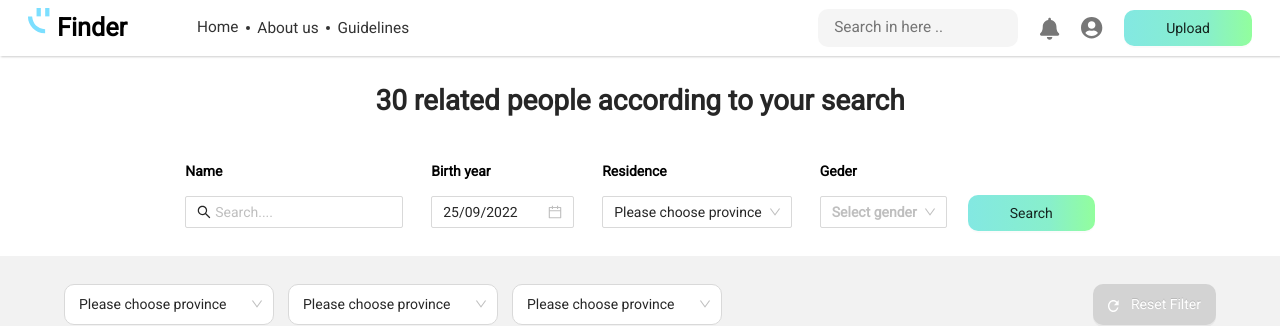
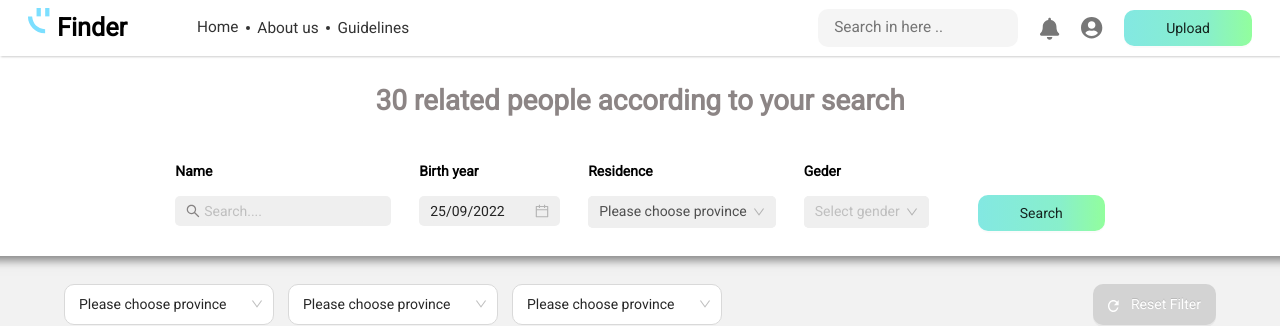
Before and after one commit to Finder-Application/webapp-ui, a React (Vite) app: page /search in a window 1280 px wide. Shown: the top 326 px of the page. Built offline with nearby package versions, Linux system fonts and the light colour scheme.

Commit message:
CSS UI header 5/10

```diff
--- a/src/pages/ReSearchPage/ReSearchPage.module.scss
+++ b/src/pages/ReSearchPage/ReSearchPage.module.scss
@@ -4,23 +4,51 @@
         position: relative;
         top: -2rem;
         padding: var(--space-header);
-        margin-bottom: var(--space-header);
-        margin: 0 -5rem;
+        margin-bottom: 2rem;
+        margin: 0 -5.5rem ;
+        filter: drop-shadow(0px 4px 4px rgba(0, 0, 0, 0.25)) drop-shadow(0px 4px 4px rgba(0, 0, 0, 0.25));
+
         .title {
             text-align: center;
             font-size: 2rem;
             font-weight: bold;
             padding-bottom: var(--space-header);
+            color: #8C8585;
         }
-        .optionSearch{
+        .header__options{
 
             display: flex;
             // width: fit-content;
             justify-content:center ;
-            .option{
-                margin-left: 2rem;
-                font-weight: bold;
+            font-weight: bold;
+            color: black;
+            &__search{
+                margin: 0 2rem;
+                // font-weight: bold;
+
+                span{
+                    border-radius: 5px;
+                    color: rgb(134, 131, 131);
+                    border: #fff;
+                    background-color: #EFEFEF;
+                    input{
+                        background-color: #EFEFEF;
+                        color: #4a4949;
+                    }
+                }
             }
+            &__birthdate, &__residence, &__gender {
+                margin-right:2rem;
+
+                div{
+                    border-radius: 5px;
+                   border: #fff;
+                   background-color: #EFEFEF;
+                   color: #4F4F4F;
+                }
+            }
+
+
             button{
                 position: relative;
                 margin: 0 2rem;
--- a/src/pages/ReSearchPage/ReSearchPage.tsx
+++ b/src/pages/ReSearchPage/ReSearchPage.tsx
@@ -31,19 +31,18 @@ const ReSearch = ()=>{
     <div className={cx("ResearchPage")}>
         <div className= {cx("header")}>
             <h2 className={cx("title")}>30 related people according to your search</h2>
-            <div className= {cx('optionSearch')}>
-                <div className={cx('option')}>
+            <div className= {cx('header__options')}>
+                <div className={cx('header__options__search')}>
                     <p>Name</p>
-                    <Search placeholder="Search...." ></Search>
+                    <Search placeholder="Search...."  ></Search>
                 </div>
-                <div className={cx('option')}>
+                <div className={cx('header__options__birthdate')}>
                     <p>Birth year</p>
                     <DatePicker defaultValue={moment('25/09/2022', 'DD/MM/YYYY')} format={'DD/MM/YYYY'}/>
                 </div>
-                <div className={cx('option')}>
+                <div className={cx('header__options__residence')}>
                     <p>Residence</p>
                     <Select
-                    className={cx('select')}
                     defaultValue={provinceState}
                     showSearch
                     onChange={(value) => {
@@ -62,10 +61,10 @@ const ReSearch = ()=>{
                     ))}
                  </Select>
                 </div>
-                <div className={cx('option')}>
+                <div className={cx('header__options__gender')}>
                     <p>Geder</p>
                     <Select
-
+                        style={{color:'#403f3f', fontWeight:'lighter'}}
                         placeholder="Select gender"
                         optionFilterProp="children"
                         onChange={onChange}
--- a/vite.config.ts
+++ b/vite.config.ts
@@ -5,7 +5,13 @@ import path from 'path';
 
 // https://vitejs.dev/config/
 export default defineConfig({
-  plugins: [react(), splitVendorChunkPlugin()],
+
+  plugins: [
+    react({
+      include: ['src/*'],
+      exclude: ['node_modules'],
+    }),
+    splitVendorChunkPlugin()],
   resolve: {
     alias: {
       '@': path.resolve(__dirname, './src'),
```
